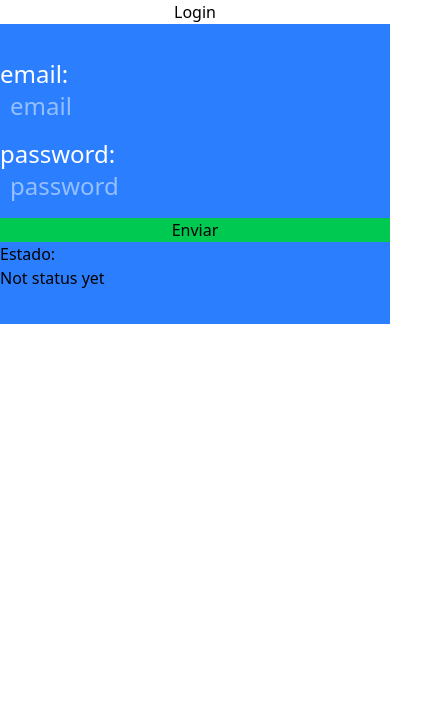
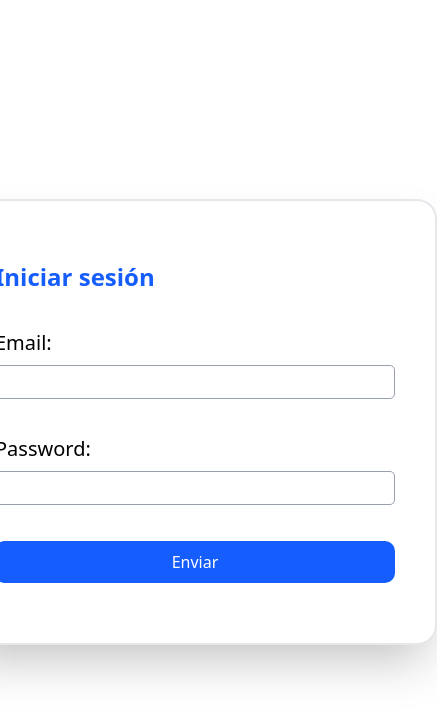
Before and after one commit to DavidAvila502/PhosellUi, a React (Vite) app: page /auth in a window 390 px wide. Shown: the top 718 px of the page, 437 px wide, since content can reach past the window. Built offline with nearby package versions, Linux system fonts and the light colour scheme; no server answers.

Commit message:
login style added (no responsive)

```diff
--- a/src/features/auth/pages/Login.tsx
+++ b/src/features/auth/pages/Login.tsx
@@ -4,6 +4,7 @@ import type { LoginDto } from "../dtos/authDtos";
 import { ROUTES } from "../../../app/constants/routes";
 import { useNavigate } from "react-router-dom";
 import { ROLES } from "../../../app/constants/roles";
+import ClasicButton from "../../../shared/components/ClasicButton";
 
 export function Login() {
    const navigate = useNavigate();
@@ -13,7 +14,7 @@ export function Login() {
       password: "",
    });
 
-   const { data, isLoading, error, login } = useLogin();
+   const { data, isLoading, login } = useLogin();
 
    const handleChange = (e: ChangeEvent<HTMLInputElement>) => {
       const { name, value } = e.target;
@@ -25,7 +26,10 @@ export function Login() {
 
    const handleSubmit = async (e: React.FormEvent) => {
       e.preventDefault();
+
+      if (!isLoading) {
          login(credentials);
+      }
    };
 
    useEffect(() => {
@@ -33,67 +37,60 @@ export function Login() {
          navigate(ROUTES.CLIENT.ROOT, { replace: true });
    }, [data, navigate]);
 
-   function status() {
-      if (isLoading) {
-         return <>LOADING...</>;
-      }
-      if (error) {
-         return <>Error: {error.message}</>;
-      }
+   return (
+      <div className="flex flex-col items-center justify-center min-h-[100vh]">
+         <div
+            className="bg-white flex items-center rounded-[20px] min-h-[300px] px-[40px] py-[60px]
+                        justify-center flex-col border-solid border-2 border-gray-200 shadow-2xl"
+         >
+            <form
+               onSubmit={handleSubmit}
+               className="flex flex-col gap-9 w-[400px]"
+            >
+               <p className="text-blue-600 font-bold text-2xl">
+                  Iniciar sesión
+               </p>
 
-      if (data) {
-         console.log(data);
-         return <>SUCCESS</>;
-      }
-
-      return <>Not status yet</>;
-   }
-
-   return (
-      <div className="flex flex-col items-center justify-center">
-         <h1>Login</h1>
-
-         <div className="min-w-[40%] min-h-[300px] bg-blue-500 flex items-center justify-center flex-col">
-            <div>
-               <form onSubmit={handleSubmit} className="flex flex-col gap-4">
-                  <label className="text-white text-2xl">
-                     email:
+               <div className="flex flex-col gap-2 items-start">
+                  <label htmlFor="email" className="text-black text-xl">
+                     Email:
+                  </label>
                   <input
                      id="email"
                      name="email"
-                        type="text"
-                        placeholder="email"
+                     type="email"
                      value={credentials.email}
                      onChange={handleChange}
                      required
-                        className="ml-[10px]"
+                     className="text-gray-500 py-[2px] pl-[5px] text-xl border-solid border-1 border-gray-400
+                              rounded-[5px] w-full focus:outline-none focus:border-blue-600"
                   />
+               </div>
+
+               <div className="flex flex-col gap-2 items-start">
+                  <label htmlFor="password" className="text-black text-xl">
+                     Password:
                   </label>
-
-                  <label className="text-white text-2xl">
-                     password:
                   <input
                      id="password"
                      name="password"
                      type="password"
-                        placeholder="password"
                      value={credentials.password}
                      onChange={handleChange}
                      required
-                        className="ml-[10px]"
+                     className="text-gray-500 py-[2px] pl-[5px] text-xl border-solid border-1 border-gray-400
+                              rounded-[5px] w-full focus:outline-none focus:border-blue-600"
                   />
-                  </label>
+               </div>
 
-                  <button type="submit" className="bg-green-500">
-                     Enviar
-                  </button>
+               <ClasicButton
+                  text="Enviar"
+                  color="bg-blue-600"
+                  type="submit"
+                  style="rounded-[10px]"
+                  isLoading={isLoading}
+               />
             </form>
-
-               <div>
-                  <p>Estado:</p>
-                  <p>{status()}</p>
-               </div>
-            </div>
          </div>
       </div>
    );
--- /dev/null
+++ b/src/shared/components/ClasicButton.tsx
@@ -0,0 +1,43 @@
+interface ClasicButtonProps {
+   text: string;
+   type: "submit" | "button";
+   style?: string;
+   isLoading?: boolean;
+   color?: string;
+   func?: (param?: any) => any;
+}
+
+const ClasicButton = ({
+   text,
+   style,
+   color,
+   isLoading,
+   func,
+   type,
+}: ClasicButtonProps) => {
+   let defaultStyles: string = "cursor-pointer text-white py-[9px]";
+
+   function getColor() {
+      if (isLoading) {
+         return "bg-gray-500";
+      }
+
+      if (color) {
+         return color;
+      }
+
+      return "bg-green-500";
+   }
+
+   return (
+      <input
+         onClick={
+            func && !isLoading && type == "button" ? () => func() : undefined
+         }
+         type={type}
+         value={text}
+         className={`${defaultStyles} ${style} ${getColor()}`}
+      />
+   );
+};
+export default ClasicButton;
```
Lines whose indentation alone changed are shown as unchanged.
